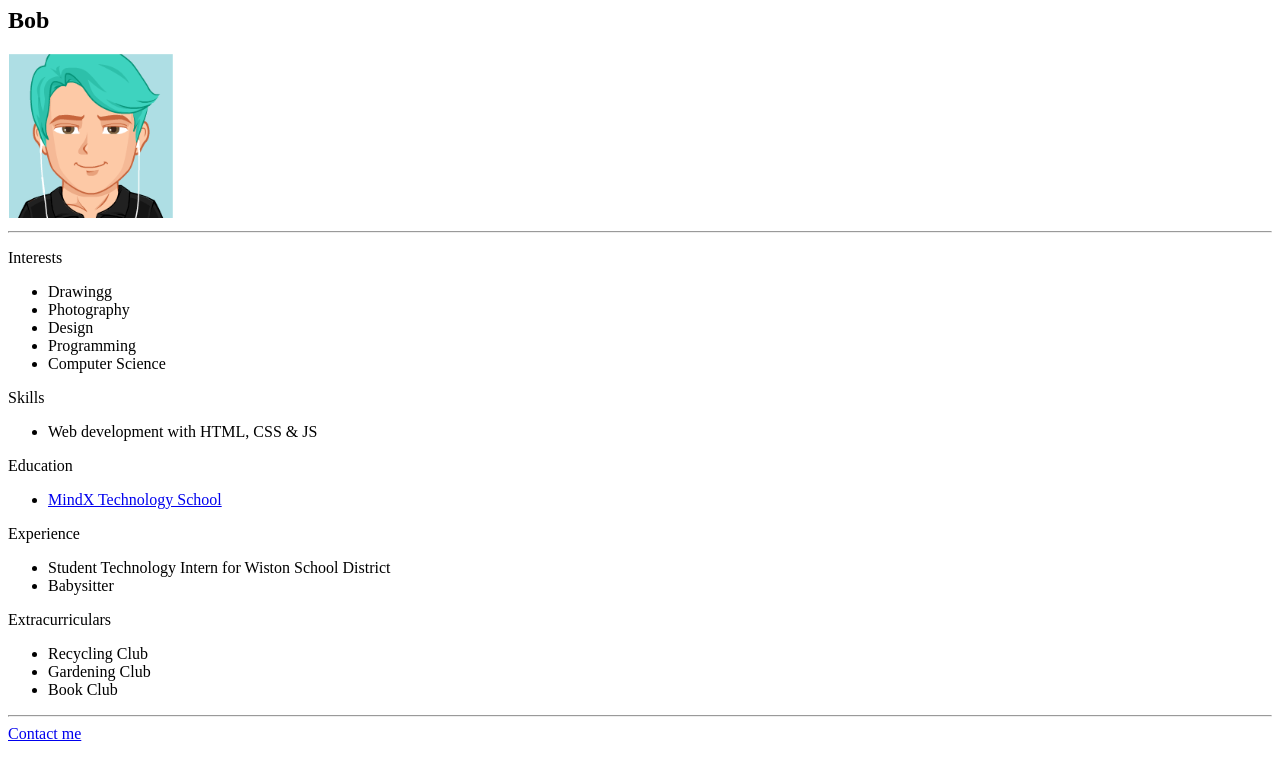
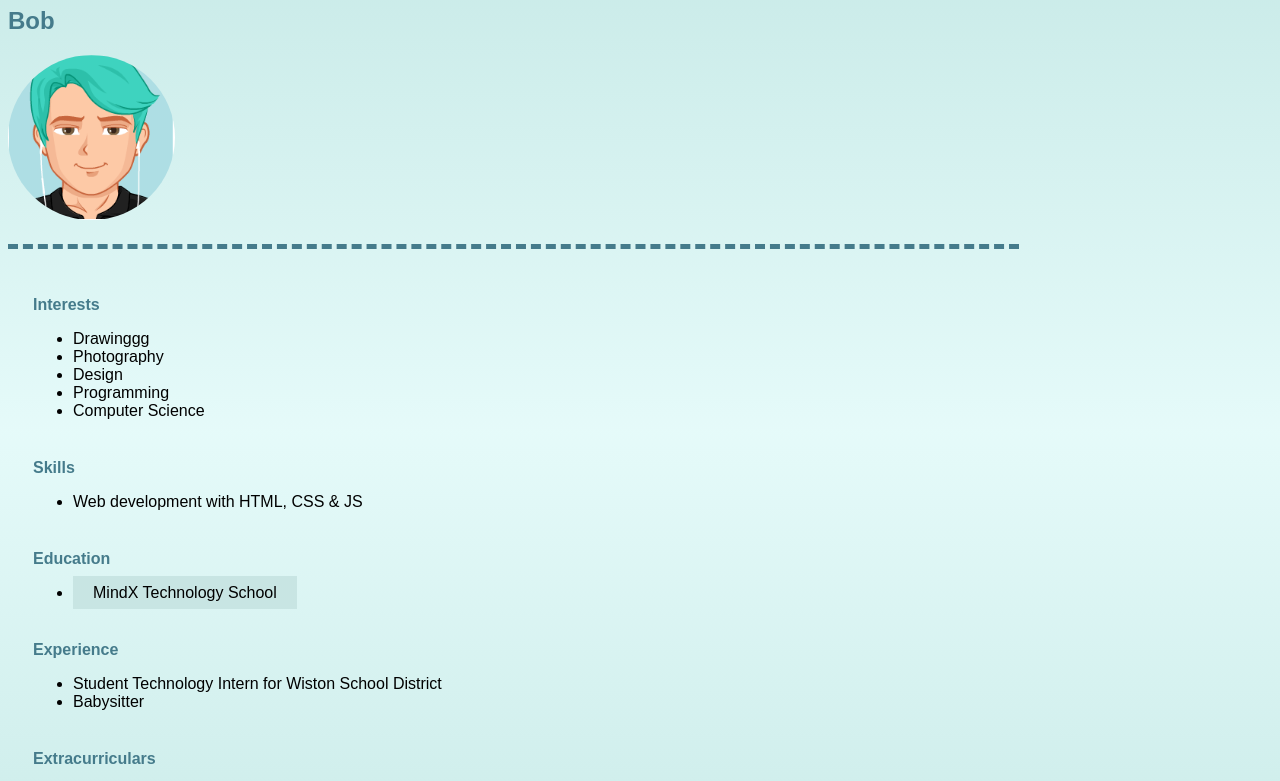
Before and after one commit to kiethayqua/C4EJS133, a plain HTML site: page Lesson1+2/index.html in a window 1280 px wide. Shown: the part 73-854 px from the top of the page. Before the commit the page ends 824 px from the top, so only its background shows below. Drawn offline with Linux system fonts and the light colour scheme.

Commit message:
Upload files

```diff
--- a/Lesson1+2/index.html
+++ b/Lesson1+2/index.html
@@ -5,42 +5,57 @@
     <meta charset="UTF-8">
     <meta http-equiv="X-UA-Compatible" content="IE=edge">
     <meta name="viewport" content="width=device-width, initial-scale=1.0">
+    <link rel="stylesheet" href="style.css">
     <title>Homepage</title>
 </head>
 
 <body>
     <h1>Resume</h1>
     <h2>Bob</h2>
+    <div class="img-zoom">
         <img alt="avatar" src="./images/avatar.png">
-    <hr>
+    </div>
+    <div class="line"></div>
+    <!-- <hr> -->
+    <div class="content">
         <p>Interests</p>
         <ul>
-        <li>Drawingg</li>
+            <li>Drawinggg</li>
             <li>Photography</li>
             <li>Design</li>
             <li>Programming</li>
             <li>Computer Science</li>
         </ul>
+    </div>
+    <div class="content">
         <p>Skills</p>
         <ul>
             <li>Web development with HTML, CSS & JS</li>
         </ul>
+    </div>
+    <div class="content">
         <p>Education</p>
         <ul>
             <li><a href="https://mindx.vn/" target="_blank">MindX Technology School</a></li>
         </ul>
+    </div>
+    <div class="content">
         <p>Experience</p>
         <ul>
             <li>Student Technology Intern for Wiston School District</li>
             <li>Babysitter</li>
         </ul>
+    </div>
+    <div class="content">
         <p>Extracurriculars</p>
         <ul>
             <li>Recycling Club</li>
             <li>Gardening Club</li>
             <li>Book Club</li>
         </ul>
-    <hr>
+    </div>
+    <div class="line"></div>
+    <!-- <hr> -->
     <a href="contact.html">Contact me</a>
 </body>
 
--- a/Lesson1+2/style.css
+++ b/Lesson1+2/style.css
@@ -0,0 +1,78 @@
+body {
+    font-family: sans-serif;
+    /* background-color: #e3faf9ec; */
+    background: linear-gradient(#c3e8e5ec, #e3faf9ec, #c3e8e5ec);
+}
+
+img-zoom {
+    width: 200px;
+    height: 200px;
+    overflow: hidden;
+}
+
+.img-zoom img {
+    object-fit: cover;
+    /* width: 100%; */
+    border-radius: 50%;
+    transition: 0.4s;
+}
+
+.img-zoom img:hover {
+    /* transform: scale(1.2); */
+    transition: 0.4s;
+}
+
+h1, h2, p {
+    color: #457b8b;
+    font-weight: bold;
+}
+
+.line {
+    height: 0px;
+    width: 80%;
+    margin: 20px auto 30px 0px;
+    border-bottom: 5px dashed #457b8b;
+}
+
+hr {
+    border-top: 5px dashed #457b8b;
+}
+
+.content:hover {
+    box-shadow: 0px 0px 5px #457b8b;
+}
+
+.content {
+    padding: 1px 20px;
+    margin: 5px;
+    transition: all 0.3s ease;
+}
+
+a:hover {
+    background-color: #f6f9f9ec;
+    box-shadow: 0px 0px 5px #457b8b;
+    transition: 0.3s;
+}
+
+a {
+    display: inline;
+    padding: 8px 20px 8px 20px;
+    background-color: #c7e4e2ec;
+    text-decoration: none;
+    color: black;
+    transition: 0.3s;
+}
+
+input[type=submit]:hover {
+    background-color: #c7e4e2ec;
+}
+
+input[type=submit] {
+    padding: 8px 20px 8px 20px;
+    font-weight: bold;
+    color: #335864;
+    border: none;
+    background-color: #f6f9f9ec;
+    box-shadow: 0px 0px 5px #457b8b;
+    transition: all 0.3s ease;
+}
```
Also changed, not shown: Lesson1+2/contact.html (+1 -0 lines). Lines whose indentation alone changed are shown as unchanged.
